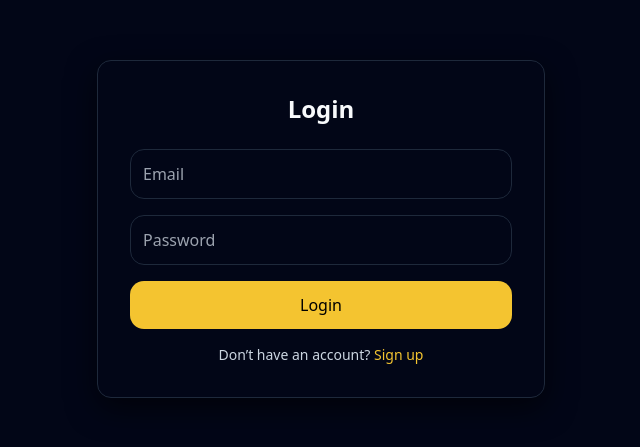
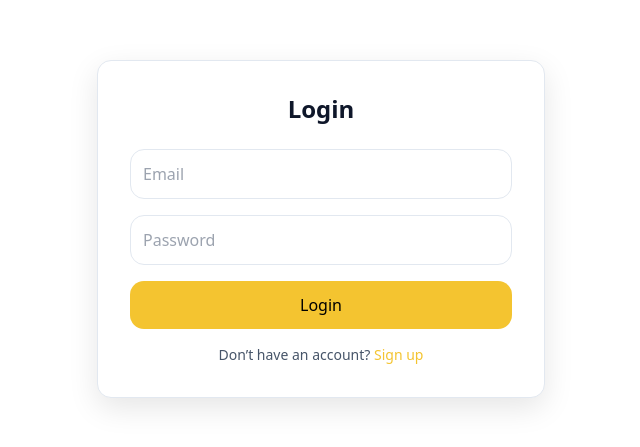
Before and after one commit to FutureForgeOrg/Ticket-Booking-System, a React app in the folder frontend/: page /login in a window 1280 px wide. Shown: the part 171-618 px from the top of the page, without its empty margins (319-959 px from the left). Built offline with nearby package versions, Linux system fonts and the light colour scheme; no server answers; the HTML template or start-up script is replaced by a standard one.

Commit message:
style : toggle theme support and ux enhacements

```diff
--- a/frontend/src/components/Home/Navbar/Navbar.tsx
+++ b/frontend/src/components/Home/Navbar/Navbar.tsx
@@ -6,10 +6,12 @@ import { popularCities } from "../../../utils/data/cities";
 import { useNavigate } from "react-router-dom";
 import { useAuthStore } from "../../../store/authStore";
 import UserMenu from "./UserMenu";
+import { useThemeStore } from "../../../store/themeStore";
 
 export default function Navbar() {
   const { city, setCity } = useCityStore();
   const { user } = useAuthStore();
+  const { isDark, toggleTheme } = useThemeStore();
   // console.log("Navbar user:", user);
   const navigate = useNavigate();
   return (
@@ -48,6 +50,14 @@ export default function Navbar() {
 
           {/* RIGHT: ACTIONS */}
           <div className="flex items-center gap-3">
+            <Button
+              variant="ghost"
+              size="sm"
+              onClick={toggleTheme}
+              className="p-2"
+            >
+              {isDark ? "☀️" : "🌙"}
+            </Button>
             <Select
               value={city}
               options={popularCities}
--- a/frontend/src/components/ShowSeatsBooking/SeatGrid.tsx
+++ b/frontend/src/components/ShowSeatsBooking/SeatGrid.tsx
@@ -24,7 +24,7 @@ function SeatTypeDivider({
 
   return (
     <div className="my-6 flex-col justify-center items-center gap-4">
-      <div className="text-sm text-center font-normal italic text-gray-200 whitespace-nowrap">
+      <div className="text-sm text-center font-normal italic text-muted whitespace-nowrap">
         ₹{price} {labelMap[type]}
       </div>
       <div className="h-[0.5px] flex-1 bg-gray-400" />
--- a/frontend/src/components/ShowSeatsBooking/Seats.tsx
+++ b/frontend/src/components/ShowSeatsBooking/Seats.tsx
@@ -26,16 +26,16 @@ export default function Seat({ seatId, row, number, type, isBooked, bookedBy }:
       disabled={isBooked}
       onClick={() => toggleSeat({ seatId, row, number, type })}
       className={clsx(
-        "h-7 w-7 rounded-sm border text-[10px] leading-none transition",
+        "size-8 rounded-sm border text-[10px] leading-none transition",
         "flex items-center justify-center",
-        isBooked && bookedBy === user?._id && "bg-blue-600 text-white cursor-not-allowed opacity-40",
+        isBooked && bookedBy === user?._id && "bg-seat-booked text-white cursor-not-allowed opacity-40",
         isBooked && "cursor-not-allowed opacity-40 line-through",
-        !isBooked && !isSelected && "hover:scale-[1.06]",
-        isSelected && "bg-green-600 text-white border-green-700",
+        !isBooked && !isSelected && "hover:scale-[1]",
+        isSelected && "bg-seat-selected text-white border-seat-selected",
         !isSelected && !isBooked && "bg-transparent",
-        type === "premium" && !isSelected && "border-yellow-500",
-        type === "vip" && !isSelected && "border-purple-500",
-        type === "regular" && !isSelected && "border-gray-400"
+        type === "premium" && !isSelected && "border-seat-premium",
+        type === "vip" && !isSelected && "border-seat-vip",
+        type === "regular" && !isSelected && "border-seat-regular"
       )}
       title={`${row}${number} • ${type}${isBooked ? " • booked" : ""}`}
     >
--- a/frontend/src/index.css
+++ b/frontend/src/index.css
@@ -3,6 +3,54 @@
 @tailwind utilities;
 
 @layer base {
+  :root {
+    --color-canvas: #ffffff;
+    --color-surface: #ffffff;
+    --color-border: #e2e8f0;
+    --color-primary: #F4C430;
+    --color-primary-hover: #EAB308;
+    --color-primary-soft: rgba(244,196,48,0.2);
+    --color-secondary: #22C55E;
+    --color-secondary-soft: rgba(34,197,94,0.18);
+    --color-text-primary: #0f172a;
+    --color-text-secondary: #475569;
+    --color-text-muted: #64748b;
+    --color-danger: #EF4444;
+    --color-skeleton: #f1f5f9;
+    --shadow-soft: 0 10px 30px rgba(0,0,0,0.1);
+    --shadow-focus: 0 0 0 3px rgba(244,196,48,0.4);
+    --color-seat-selected: #22C55E;
+    --color-seat-booked: #22C55E;
+    --color-seat-booked-bg: #f1f5f9;
+    --color-seat-premium: #F4C430;
+    --color-seat-vip: #8B5CF6;
+    --color-seat-regular: #e2e8f0;
+  }
+
+  .dark {
+    --color-canvas: #020617;
+    --color-surface: #020617;
+    --color-border: #1E293B;
+    --color-primary: #F4C430;
+    --color-primary-hover: #EAB308;
+    --color-primary-soft: rgba(244,196,48,0.2);
+    --color-secondary: #22C55E;
+    --color-secondary-soft: rgba(34,197,94,0.18);
+    --color-text-primary: #F8FAFC;
+    --color-text-secondary: #CBD5E1;
+    --color-text-muted: #94A3B8;
+    --color-danger: #EF4444;
+    --color-skeleton: #334155;
+    --shadow-soft: 0 10px 30px rgba(0,0,0,0.6);
+    --shadow-focus: 0 0 0 3px rgba(244,196,48,0.4);
+    --color-seat-selected: #22C55E;
+    --color-seat-booked: #22C55E;
+    --color-seat-booked-bg: #334155;
+    --color-seat-premium: #F4C430;
+    --color-seat-vip: #8B5CF6;
+    --color-seat-regular: #1E293B;
+  }
+
   body {
     @apply bg-canvas text-text-primary antialiased;
   }
--- a/frontend/src/pages/MovieShowSeats.tsx
+++ b/frontend/src/pages/MovieShowSeats.tsx
@@ -131,7 +131,7 @@ export default function ShowSeatPage() {
                   Selected
                 </p>
 
-                <p className="mt-1 text-xs text-gray-200 truncate max-w-[220px]">
+                <p className="mt-1 text-xs text-muted truncate max-w-[220px]">
                   {selectedList.map((s) => `${s.row}${s.number}`).join(", ") ||
                     "—"}
                 </p>
--- a/frontend/src/routes/AppInitializer.tsx
+++ b/frontend/src/routes/AppInitializer.tsx
@@ -1,6 +1,7 @@
 import { useEffect } from "react";
 import { useAuthStore } from "../store/authStore";
 import { useGetUserAuth } from "../hooks/useUserAuth";
+import { useThemeStore } from "../store/themeStore";
 
 export default function AppInitializer({
   children,
@@ -10,6 +11,7 @@ export default function AppInitializer({
   const setUser = useAuthStore((s) => s.setUser);
   const setAuthInitialized = useAuthStore((s) => s.setAuthInitialized);
   const { isLoading, data, isError } = useGetUserAuth();
+  const { isDark, setTheme } = useThemeStore();
 
   useEffect(() => {
     if (data) {
@@ -24,6 +26,10 @@ export default function AppInitializer({
     }
   }, [data, isError, setUser, setAuthInitialized, isLoading]);
 
+  useEffect(() => {
+    setTheme(isDark);
+  }, [isDark, setTheme]);
+
   if (isLoading) {
     return (
       <div className="min-h-screen flex items-center justify-center bg-canvas text-text-primary">
--- /dev/null
+++ b/frontend/src/store/themeStore.ts
@@ -0,0 +1,35 @@
+import { create } from "zustand";
+
+type ThemeState = {
+  isDark: boolean;
+  setTheme: (isDark: boolean) => void;
+  toggleTheme: () => void;
+};
+
+const getInitialTheme = (): boolean => {
+  if (typeof window !== "undefined") {
+    const stored = localStorage.getItem("theme");
+    if (stored) return stored === "dark";
+    return window.matchMedia("(prefers-color-scheme: dark)").matches;
+  }
+  return false;
+};
+
+export const useThemeStore = create<ThemeState>((set, get) => ({
+  isDark: getInitialTheme(),
+
+  setTheme: (isDark) => {
+    set({ isDark });
+    localStorage.setItem("theme", isDark ? "dark" : "light");
+    if (isDark) {
+      document.documentElement.classList.add("dark");
+    } else {
+      document.documentElement.classList.remove("dark");
+    }
+  },
+
+  toggleTheme: () => {
+    const current = get().isDark;
+    get().setTheme(!current);
+  },
+}));
--- a/frontend/tailwind.config.ts
+++ b/frontend/tailwind.config.ts
@@ -1,6 +1,7 @@
 import type { Config } from "tailwindcss";
 
 const config: Config = {
+  darkMode: 'class',
   content: [
     "./index.html",
     "./src/**/*.{js,jsx,ts,tsx}",
@@ -8,30 +9,39 @@ const config: Config = {
   theme: {
     extend: {
       colors: {
-        canvas: "#020617",   // main background
-        surface: "#020617",  // cards / sections
-        border: "#1E293B",
+        canvas: "var(--color-canvas)",   // main background
+        surface: "var(--color-surface)",  // cards / sections
+        border: "var(--color-border)",
 
         primary: {
-          DEFAULT: "#F4C430",
-          hover: "#EAB308",
-          soft: "rgba(244,196,48,0.2)",
+          DEFAULT: "var(--color-primary)",
+          hover: "var(--color-primary-hover)",
+          soft: "var(--color-primary-soft)",
         },
 
         secondary: {
-          DEFAULT: "#22C55E",
-          soft: "rgba(34,197,94,0.18)",
+          DEFAULT: "var(--color-secondary)",
+          soft: "var(--color-secondary-soft)",
         },
 
         text: {
-          primary: "#F8FAFC",
-          secondary: "#CBD5E1",
-          muted: "#94A3B8",
+          primary: "var(--color-text-primary)",
+          secondary: "var(--color-text-secondary)",
+          muted: "var(--color-text-muted)",
         },
 
-        danger: "#EF4444",
+        danger: "var(--color-danger)",
 
-        skeleton : "#334155",
+        skeleton: "var(--color-skeleton)",
+
+        seat: {
+          selected: "var(--color-seat-selected)",
+          booked: "var(--color-seat-booked)",
+          "booked-bg": "var(--color-seat-booked-bg)",
+          premium: "var(--color-seat-premium)",
+          vip: "var(--color-seat-vip)",
+          regular: "var(--color-seat-regular)",
+        },
       },
 
       borderRadius: {
@@ -39,8 +49,8 @@ const config: Config = {
       },
 
       boxShadow: {
-        soft: "0 10px 30px rgba(0,0,0,0.6)",
-        focus: "0 0 0 3px rgba(244,196,48,0.4)",
+        soft: "var(--shadow-soft)",
+        focus: "var(--shadow-focus)",
       },
     },
   },
```
Also changed, not shown: frontend/src/components/ShowSeatsBooking/SeatLens.tsx (+11 -11 lines), 1 other file (tests, documents, lock files or other folders).
